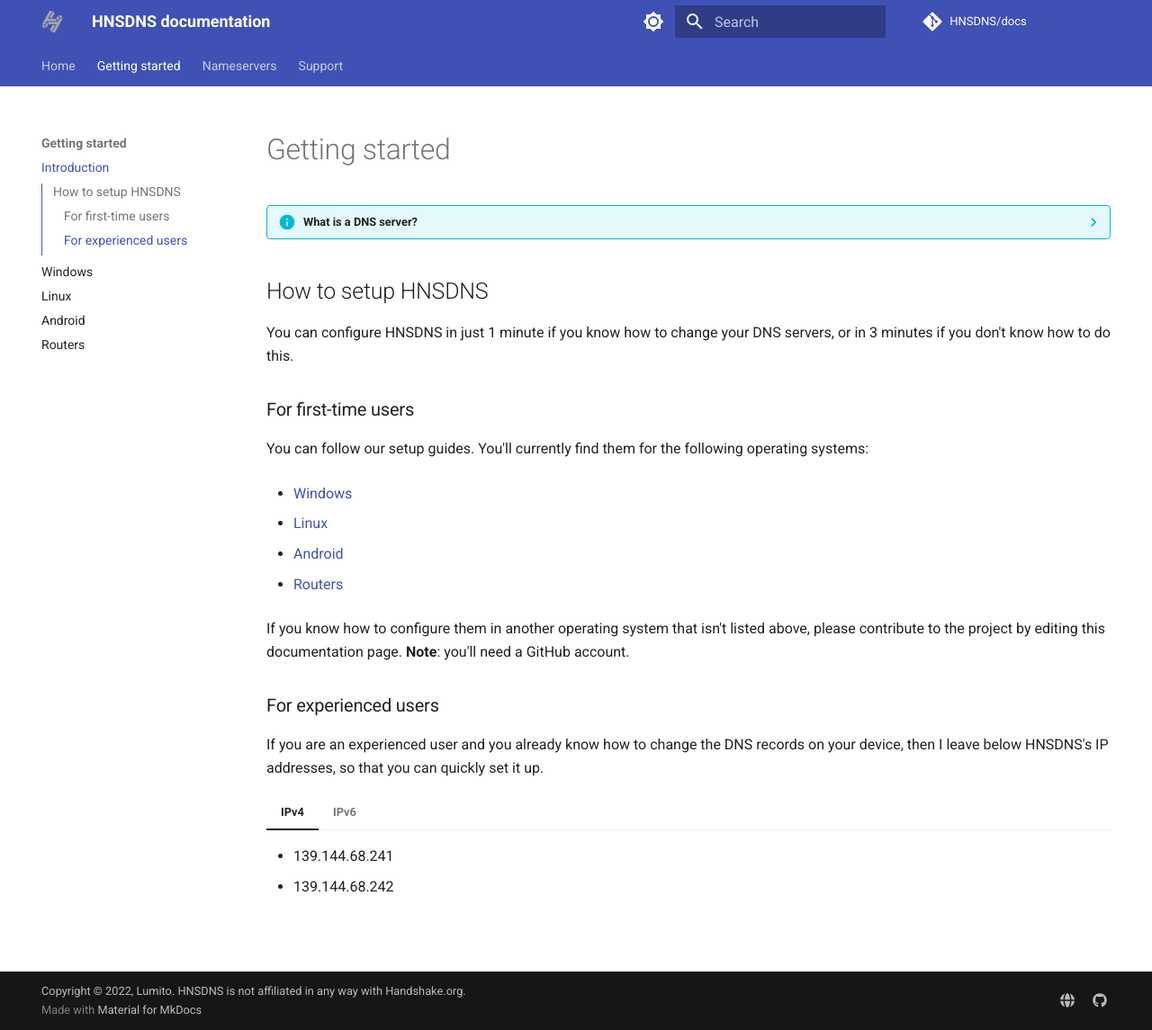
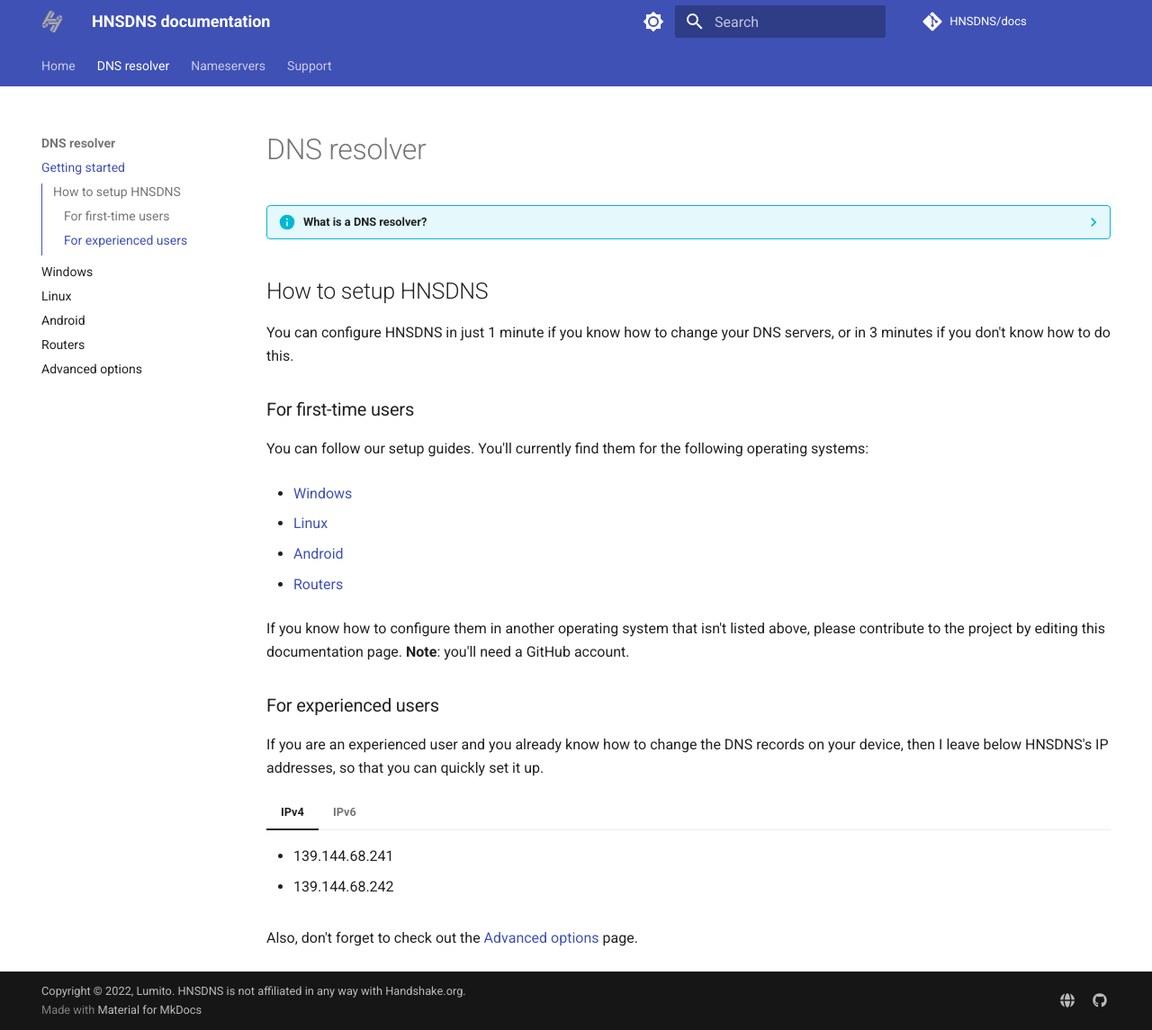
Before and after one commit to HNSDNS/docs, an MkDocs documentation site: the page built from docs/dns-resolver/index.md, in a window 1280 px wide and 1145 px high. Shown: the whole window at 90% size. Built offline with MkDocs 1.6.1 and Material for MkDocs 9.7.7, drawn with Linux system fonts in a browser that asks for light colours; comment, search, counter and statistics services are not loaded.

Commit message:
Added Advanced DNS resolver options

```diff
--- a/docs/getting-started/index.md
+++ b/docs/dns-resolver/index.md
@@ -1,14 +1,14 @@
-# Getting started
+# DNS resolver
 
-??? info "What is a DNS server?"
+??? info "What is a DNS resolver?"
 
     DNS stands for Domain Name System, and it makes possible that when you type a domain name (ie. [www.google.com](https://www.google.com)), it shows an actual website instead of an error page.
 
-    A DNS server is a server that converts domain into IP addresses. For example, [hnsdns.com](https://hnsdns.com) resolves into 172.67.131.190, 104.21.10.252, 2606:4700:3035::6815:afc and 2606:4700:3031::ac43:83be (please note that this may vary for you). The first two addresses are IPv4 and the latter two are IPv6.
+    A DNS resolver or DNS server is a server that converts domain into IP addresses. For example, [hnsdns.com](https://hnsdns.com) resolves into 172.67.131.190, 104.21.10.252, 2606:4700:3035::6815:afc and 2606:4700:3031::ac43:83be (please note that this may vary for you). The first two addresses are IPv4 and the latter two are IPv6.
 
     When you connect to [hnsdns.com](https://hnsdns.com), it will randomly connect to one of those IP addresses, so that you can access the website.
 
-    HNSDNS is a DNS server that allows you to connect to regular (Web 2.0) domains, as well as Handshake domains. Handshake allows you to own your own TLD, so that you own lumito/ or welcome.lumito.
+    HNSDNS is a DNS resolver that allows you to connect to regular (Web 2.0) domains, as well as Handshake domains. Handshake allows you to own your own TLD, so that you can own lumito/ or welcome.lumito, for example.
 
 ## How to setup HNSDNS
 
@@ -18,13 +18,13 @@ You can configure HNSDNS in just 1 minute if you know how to change your DNS ser
 
 You can follow our setup guides. You'll currently find them for the following operating systems:
 
-- [Windows](/getting-started/windows/)
+- [Windows](/dns-resolver/windows/)
 
-- [Linux](/getting-started/linux/)
+- [Linux](/dns-resolver/linux/)
 
-- [Android](/getting-started/android/)
+- [Android](/dns-resolver/android/)
 
-- [Routers](/getting-started/routers/)
+- [Routers](/dns-resolver/routers/)
 
 If you know how to configure them in another operating system that isn't listed above, please contribute to the project by editing this documentation page. **Note**: you'll need a GitHub account.
 
@@ -42,4 +42,6 @@ If you are an experienced user and you already know how to change the DNS record
     * 2a01:7e01:e002:c300::
     * 2a01:7e01:e002:c500::
 
+Also, don't forget to check out the [Advanced options](/dns-resolver/advanced/) page.
+
 *[TLD]: Top-Level Domain. The part of the domain name after the last dot. For example, .com is the TLD of google.com.
--- a/mkdocs.yml
+++ b/mkdocs.yml
@@ -9,12 +9,13 @@ edit_uri: edit/main/docs/
 
 nav:
   - Home: index.md
-  - Getting started:
-    - Introduction: getting-started/index.md
-    - Windows:  getting-started/windows.md
-    - Linux:  getting-started/linux.md
-    - Android:  getting-started/android.md
-    - Routers:  getting-started/routers.md
+  - DNS resolver:
+    - Getting started: dns-resolver/index.md
+    - Windows:  dns-resolver/windows.md
+    - Linux:  dns-resolver/linux.md
+    - Android:  dns-resolver/android.md
+    - Routers:  dns-resolver/routers.md
+    - Advanced options: dns-resolver/advanced.md
   - Nameservers:
     - Introduction: nameservers/index.md
     - Creating an account: nameservers/creating-an-account.md
```
Also changed, not shown: docs/dns-resolver/advanced.md (added, +49 -0 lines), docs/index.md (+1 -1 lines), docs/dns-resolver/android.md (renamed from docs/getting-started/android.md), docs/dns-resolver/linux.md (renamed from docs/getting-started/linux.md), docs/dns-resolver/routers.md (renamed from docs/getting-started/routers.md), docs/dns-resolver/windows.md (renamed from docs/getting-started/windows.md).
